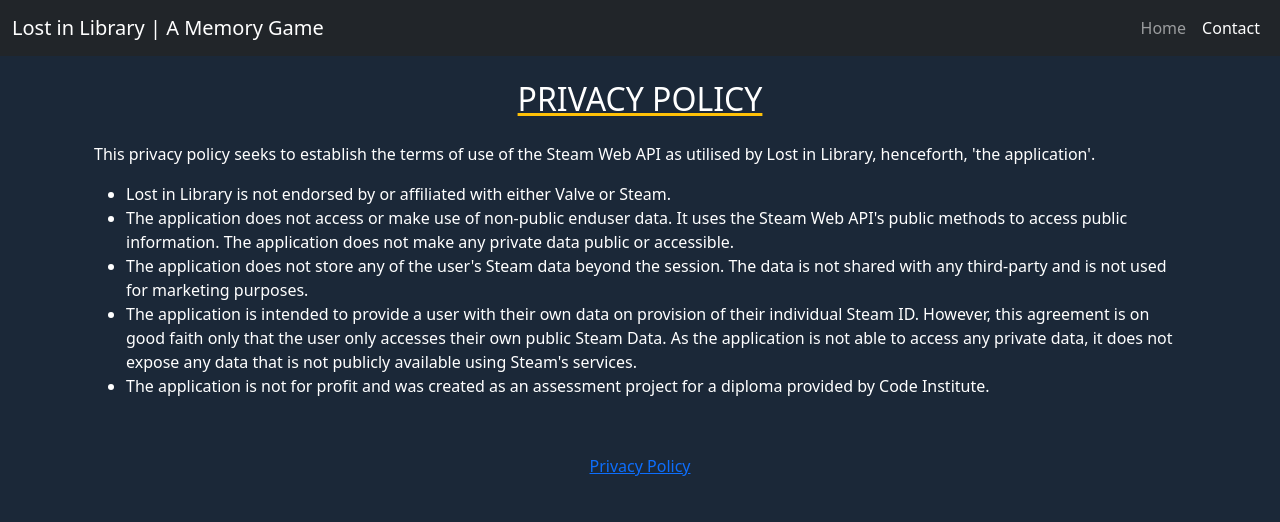
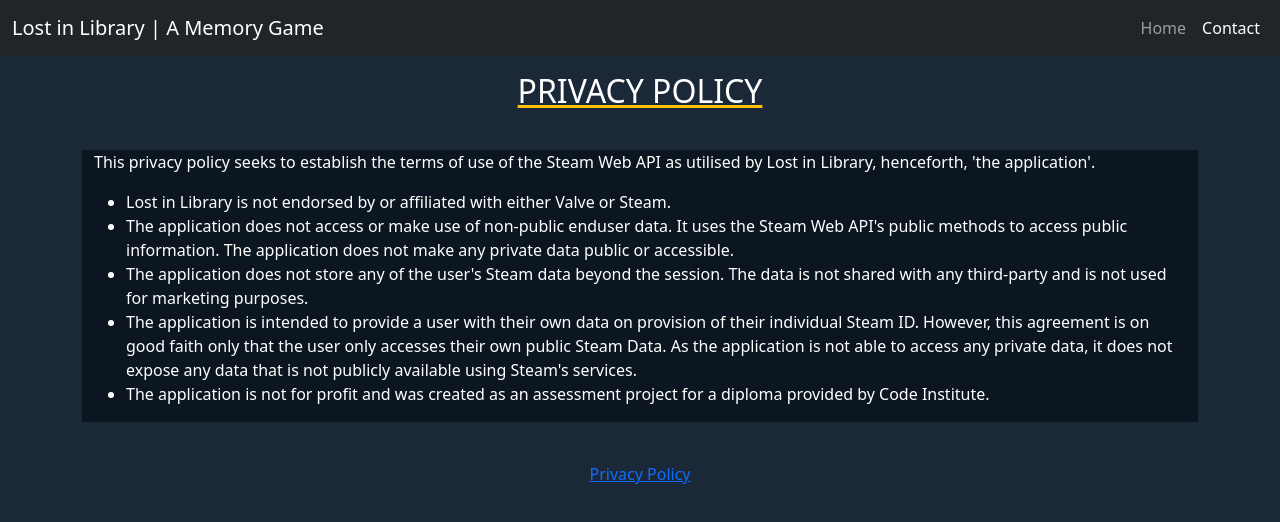
Before and after one commit to amorychambers/ci-ms2-interactivity, a plain HTML site: page privacy.html in a window 1280 px wide. Drawn offline with nearby package versions, Linux system fonts and the light colour scheme.

Commit message:
Add CSS color styles to background and borders of privacy and 404 pages

```diff
--- a/privacy.html
+++ b/privacy.html
@@ -41,8 +41,8 @@
     <section>
         <div class="container g-0">
             <div class="row">
-                <div class="col m-4">
-                    <h2 class="heading mb-4">Privacy Policy</h2>
+                <h2 class="heading my-3">Privacy Policy</h2>
+                <div class="col m-4 dark-bg">
                     <p>This privacy policy seeks to establish the terms of use of the Steam Web API as utilised by Lost
                         in Library, henceforth, 'the application'.
                     </p>
```
Also changed, not shown: 404.html (+3 -3 lines).
